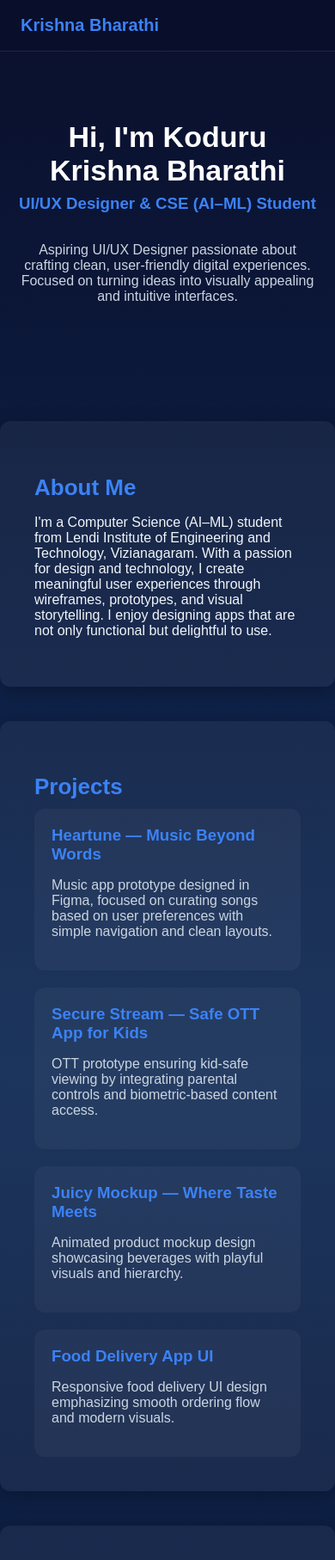
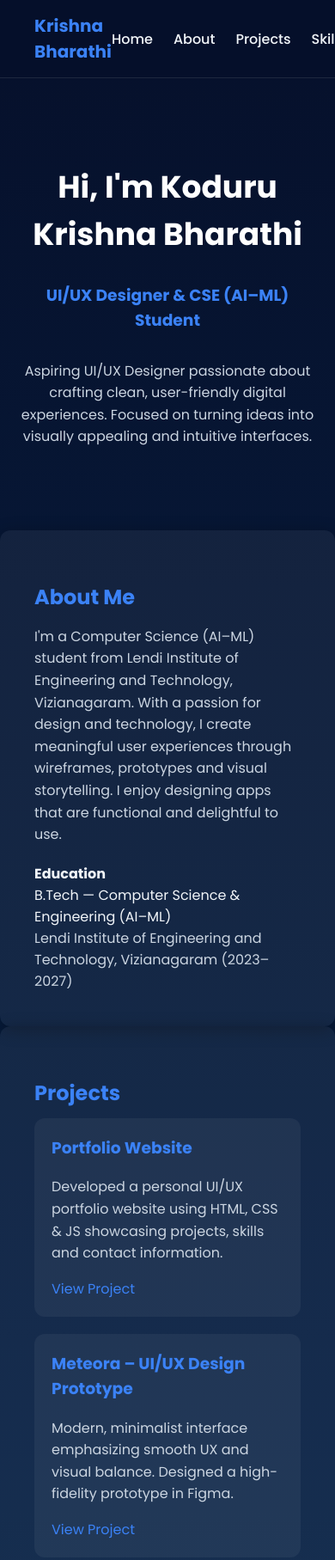
Before and after one commit to KrishnaBharathi2005/krishnabharathi-portfolio, a plain HTML site: page index.html in a window 390 px wide. Shown: the top 1815 px of the page at 86% size. Drawn offline with Linux system fonts and the light colour scheme.

Commit message:
Update index.html

```diff
--- a/index.html
+++ b/index.html
@@ -2,78 +2,81 @@
 <html lang="en">
 <head>
 <meta charset="utf-8" />
-  <meta name="viewport" content="width=device-width, initial-scale=1" />
-  <title>Koduru Krishna Bharathi — UI/UX Designer Portfolio</title>
+<meta name="viewport" content="width=device-width,initial-scale=1" />
+<title>Koduru Krishna Bharathi — Portfolio</title>
+<link href="https://fonts.googleapis.com/css2?family=Poppins:wght@400;500;600;700&display=swap" rel="stylesheet">
 <style>
   :root {
-      --accent: #3b82f6; /* bright blue */
-      --accent-dark: #1e3a8a; /* dark navy blue */
-      --bg-gradient: linear-gradient(180deg, #0a0f2c 0%, #102a54 50%, #0a0f2c 100%);
-      --text: #f1f5f9;
-      --muted: #cbd5e1;
-      --card-bg: rgba(255, 255, 255, 0.05);
-      --radius: 12px;
+    --blue:#3b82f6;
+    --dark-blue:#0a1f44;
+    --bg-gradient:linear-gradient(180deg,#06102b 0%,#09294f 50%,#041026 100%);
+    --text:#f1f5f9;
+    --muted:#cbd5e1;
+    --card-bg:rgba(255,255,255,0.05);
   }
-    * { box-sizing: border-box; scroll-behavior: smooth; }
-    body {
-      margin: 0;
-      font-family: 'Poppins', sans-serif;
-      color: var(--text);
-      background: var(--bg-gradient);
+  *{box-sizing:border-box;scroll-behavior:smooth;}
+  body{
+    margin:0;
+    font-family:'Poppins',sans-serif;
+    background:var(--bg-gradient);
+    color:var(--text);
   }
 
-    header {
-      position: fixed;
-      width: 100%;
-      top: 0;
-      left: 0;
-      background: rgba(10,15,44,0.85);
-      backdrop-filter: blur(10px);
-      border-bottom: 1px solid rgba(255,255,255,0.1);
-      z-index: 1000;
+  header{
+    position:fixed;top:0;left:0;right:0;
+    background:rgba(6,16,43,0.9);
+    backdrop-filter:blur(8px);
+    border-bottom:1px solid rgba(255,255,255,0.1);
+    z-index:1000;
   }
-    nav { display: flex; justify-content: space-between; align-items: center; max-width: 1100px; margin: 0 auto; padding: 18px 24px; }
-    nav a.logo { font-weight: 700; font-size: 20px; color: var(--accent); text-decoration: none; }
-    nav ul { display: flex; gap: 24px; list-style: none; margin: 0; padding: 0; }
-    nav ul li a { text-decoration: none; color: var(--text); font-weight: 500; transition: color 0.2s; }
-    nav ul li a:hover { color: var(--accent); }
+  nav{display:flex;justify-content:space-between;align-items:center;padding:15px 40px;}
+  .logo{font-weight:700;font-size:20px;color:var(--blue);text-decoration:none;}
+  nav ul{list-style:none;display:flex;gap:24px;margin:0;padding:0;}
+  nav ul li a{text-decoration:none;color:var(--text);font-weight:500;transition:color .3s;}
+  nav ul li a:hover{color:var(--blue);}
 
-    section { max-width: 1000px; margin: 0 auto; padding: 100px 24px; }
-    h1, h2 { margin-bottom: 10px; }
-    h2 { color: var(--accent); font-size: 26px; }
+  section{max-width:1000px;margin:0 auto;padding:120px 24px 80px;}
+  h2{color:var(--blue);margin-bottom:12px;}
+  p{line-height:1.6;color:var(--muted);}
 
-    .hero { display: flex; flex-direction: column; align-items: center; text-align: center; padding-top: 140px; }
-    .hero h1 { font-size: 34px; margin: 0; color: #ffffff; }
-    .hero h3 { color: var(--accent); margin: 8px 0 18px; }
-    .hero p { color: var(--muted); max-width: 600px; }
+  /* HERO */
+  .hero{display:flex;flex-direction:column;align-items:center;text-align:center;padding-top:160px;}
+  .hero h1{font-size:36px;margin-bottom:10px;color:white;}
+  .hero h3{color:var(--blue);margin-bottom:16px;}
+  .hero p{color:var(--muted);max-width:600px;}
 
-    .about, .projects, .skills, .contact {
-      background: var(--card-bg);
-      border-radius: var(--radius);
-      margin-top: 40px;
-      padding: 40px;
-      box-shadow: 0 4px 20px rgba(0,0,0,0.3);
-    }
+  /* ABOUT */
+  .card{background:var(--card-bg);border-radius:12px;padding:40px;box-shadow:0 4px 20px rgba(0,0,0,0.3);}
+  .about strong{color:#fff;}
 
-    .project-list { display: grid; gap: 20px; }
-    .project { background: rgba(255,255,255,0.04); border-radius: var(--radius); padding: 20px; transition: transform 0.2s, box-shadow 0.2s; }
-    .project:hover { transform: translateY(-4px); box-shadow: 0 6px 20px rgba(59,130,246,0.3); }
-    .project h3 { margin: 0; color: var(--accent); }
-    .project p { color: var(--muted); }
+  /* PROJECTS */
+  .project-list{display:grid;gap:20px;}
+  .project{background:rgba(255,255,255,0.05);border-radius:12px;padding:20px;transition:0.3s;}
+  .project:hover{transform:translateY(-6px);box-shadow:0 10px 20px rgba(59,130,246,0.3);}
+  .project h3{color:var(--blue);margin-top:0;}
+  .project p{color:var(--muted);}
 
-    .skills-list { display: flex; flex-wrap: wrap; gap: 10px; }
-    .pill { background: var(--accent-dark); color: #e0f2fe; padding: 6px 12px; border-radius: 999px; font-size: 13px; transition: background 0.3s; }
-    .pill:hover { background: var(--accent); }
+  /* SKILLS */
+  .skills-list{display:flex;flex-wrap:wrap;gap:10px;}
+  .pill{background:var(--blue);color:white;padding:6px 12px;border-radius:999px;font-size:13px;}
 
-    footer { text-align: center; color: var(--muted); padding: 40px; font-size: 14px; border-top: 1px solid rgba(255,255,255,0.1); }
+  /* CERTIFICATES */
+  .certificates li{margin-bottom:10px;color:var(--muted);}
 
-    @media (max-width: 768px) {
-      nav ul { display: none; }
-      section { padding: 80px 18px; }
-    }
+  /* CONTACT */
+  a{color:var(--blue);text-decoration:none;}
+  footer{text-align:center;color:var(--muted);padding:30px;}
+
+  /* DECLARATION */
+  .declaration{background:rgba(255,255,255,0.05);padding:20px;border-radius:10px;margin-top:20px;}
+
+  /* animation */
+  .reveal{opacity:0;transform:translateY(40px);transition:all 0.8s ease;}
+  .reveal.active{opacity:1;transform:translateY(0);}
 </style>
 </head>
 <body>
+
 <header>
   <nav>
     <a href="#home" class="logo">Krishna Bharathi</a>
@@ -82,37 +85,71 @@
       <li><a href="#about">About</a></li>
       <li><a href="#projects">Projects</a></li>
       <li><a href="#skills">Skills</a></li>
+      <li><a href="#certificates">Certificates</a></li>
       <li><a href="#contact">Contact</a></li>
+      <li><a href="#declaration">Declaration</a></li>
     </ul>
   </nav>
 </header>
 
-  <section id="home" class="hero">
+<!-- HOME -->
+<section id="home" class="hero reveal">
   <h1>Hi, I'm Koduru Krishna Bharathi</h1>
   <h3>UI/UX Designer & CSE (AI–ML) Student</h3>
   <p>Aspiring UI/UX Designer passionate about crafting clean, user-friendly digital experiences. Focused on turning ideas into visually appealing and intuitive interfaces.</p>
 </section>
 
-  <section id="about" class="about">
+<!-- ABOUT -->
+<section id="about" class="card reveal">
   <h2>About Me</h2>
-    <p>I'm a Computer Science (AI–ML) student from Lendi Institute of Engineering and Technology, Vizianagaram. With a passion for design and technology, I create meaningful user experiences through wireframes, prototypes, and visual storytelling. I enjoy designing apps that are not only functional but delightful to use.</p>
+  <p>I'm a Computer Science (AI–ML) student from Lendi Institute of Engineering and Technology, Vizianagaram.
+  With a passion for design and technology, I create meaningful user experiences through wireframes, prototypes and visual storytelling.
+  I enjoy designing apps that are functional and delightful to use.</p>
+
+  <div style="margin-top:20px;">
+    <strong>Education</strong><br>
+    B.Tech — Computer Science & Engineering (AI–ML)<br>
+    <span style="color:var(--muted)">Lendi Institute of Engineering and Technology, Vizianagaram (2023–2027)</span>
+  </div>
 </section>
 
-  <section id="projects" class="projects">
+<!-- PROJECTS -->
+<section id="projects" class="card reveal">
   <h2>Projects</h2>
   <div class="project-list">
     <div class="project">
+      <h3>Portfolio Website</h3>
+      <p>Developed a personal UI/UX portfolio website using HTML, CSS & JS showcasing projects, skills and contact information.</p>
+      <a href="https://krishnabharathi2005.github.io/krishnabharathi-portfolio/" target="_blank">View Project</a>
+    </div>
+
+    <div class="project">
+      <h3>Meteora – UI/UX Design Prototype</h3>
+      <p>Modern, minimalist interface emphasizing smooth UX and visual balance. Designed a high-fidelity prototype in Figma.</p>
+      <a href="https://www.figma.com/design/QkosZWpL30DPJtxsYNfxc5/METEORA?node-id=0-1&t=iTe0dc8WtN76VmiI-1" target="_blank">View Project</a>
+    </div>
+
+    <div class="project">
+      <h3>MoveSync – UI/UX Design Prototype</h3>
+      <p>Modern mobility platform UI designed with Figma. Focused on navigation clarity, responsive layouts and interactive prototypes.</p>
+      <a href="https://www.figma.com/design/BvoxQKNJMzCLQBTpAZmENM/MOVESYNC?node-id=0-1&t=kAJgGA8zbDsYAE9H-1" target="_blank">View Project</a>
+    </div>
+
+    <div class="project">
       <h3>Heartune — Music Beyond Words</h3>
-        <p>Music app prototype designed in Figma, focused on curating songs based on user preferences with simple navigation and clean layouts.</p>
+      <p>Music app prototype focused on curating songs based on user preferences with clean layout and simple navigation.</p>
     </div>
+
     <div class="project">
       <h3>Secure Stream — Safe OTT App for Kids</h3>
-        <p>OTT prototype ensuring kid-safe viewing by integrating parental controls and biometric-based content access.</p>
+      <p>OTT prototype ensuring kid-safe viewing by integrating parental controls and biometric-based access.</p>
     </div>
+
     <div class="project">
       <h3>Juicy Mockup — Where Taste Meets</h3>
-        <p>Animated product mockup design showcasing beverages with playful visuals and hierarchy.</p>
+      <p>Animated product mockup design showcasing beverages with playful visuals and smooth hierarchy.</p>
     </div>
+
     <div class="project">
       <h3>Food Delivery App UI</h3>
       <p>Responsive food delivery UI design emphasizing smooth ordering flow and modern visuals.</p>
@@ -120,7 +157,8 @@
   </div>
 </section>
 
-  <section id="skills" class="skills">
+<!-- SKILLS -->
+<section id="skills" class="card reveal">
   <h2>Skills</h2>
   <div class="skills-list">
     <span class="pill">Figma</span>
@@ -137,15 +175,50 @@
   </div>
 </section>
 
-  <section id="contact" class="contact">
+<!-- CERTIFICATES -->
+<section id="certificates" class="card reveal">
+  <h2>Certificates</h2>
+  <ul class="certificates">
+    <li>Palo Alto Cybersecurity Virtual Internship (Cohort 8)</li>
+    <li>Google AI–ML Virtual Internship (Cohort 9)</li>
+    <li>Google Android Developer Virtual Internship (Cohort 10)</li>
+    <li>AWS Data Engineering Virtual Internship (Cohort 11)</li>
+    <li>Google Cloud Generative AI Virtual Internship (Cohort 12)</li>
+    <li>5-Day National PDP on Quantum Computing – VNR VJIET & Blackbucks Group (Oct 21–25, 2025)</li>
+  </ul>
+</section>
+
+<!-- CONTACT -->
+<section id="contact" class="card reveal">
   <h2>Contact</h2>
-    <p>Email: <a href="mailto:bharathikoduru2526@gmail.com" style="color:var(--accent)">bharathikoduru2526@gmail.com</a></p>
-    <p>Phone: <a href="tel:+919177180599" style="color:var(--accent)">+91 9177180599</a></p>
+  <p>Email: <a href="mailto:bharathikoduru2526@gmail.com">bharathikoduru2526@gmail.com</a></p>
+  <p>Phone: <a href="tel:+919177180599">+91 9177180599</a></p>
   <p>Location: Vizianagaram, Andhra Pradesh</p>
+</section>
+
+<!-- DECLARATION -->
+<section id="declaration" class="card reveal">
+  <h2>Declaration</h2>
+  <div class="declaration">
+    I hereby declare that the information provided above is true and correct to the best of my knowledge and belief.
+  </div>
+  <p style="margin-top:10px;color:white;font-weight:700;">KODURU KRISHNA BHARATHI</p>
 </section>
 
 <footer>
   <p>© 2025 Koduru Krishna Bharathi. All Rights Reserved.</p>
 </footer>
+
+<script>
+// scroll animation
+const reveals=document.querySelectorAll(".reveal");
+window.addEventListener("scroll",()=> {
+  for(const r of reveals){
+    const windowHeight=window.innerHeight;
+    const elementTop=r.getBoundingClientRect().top;
+    if(elementTop<windowHeight-100){r.classList.add("active");}
+  }
+});
+</script>
 </body>
 </html>
```
Lines whose indentation alone changed are shown as unchanged.
